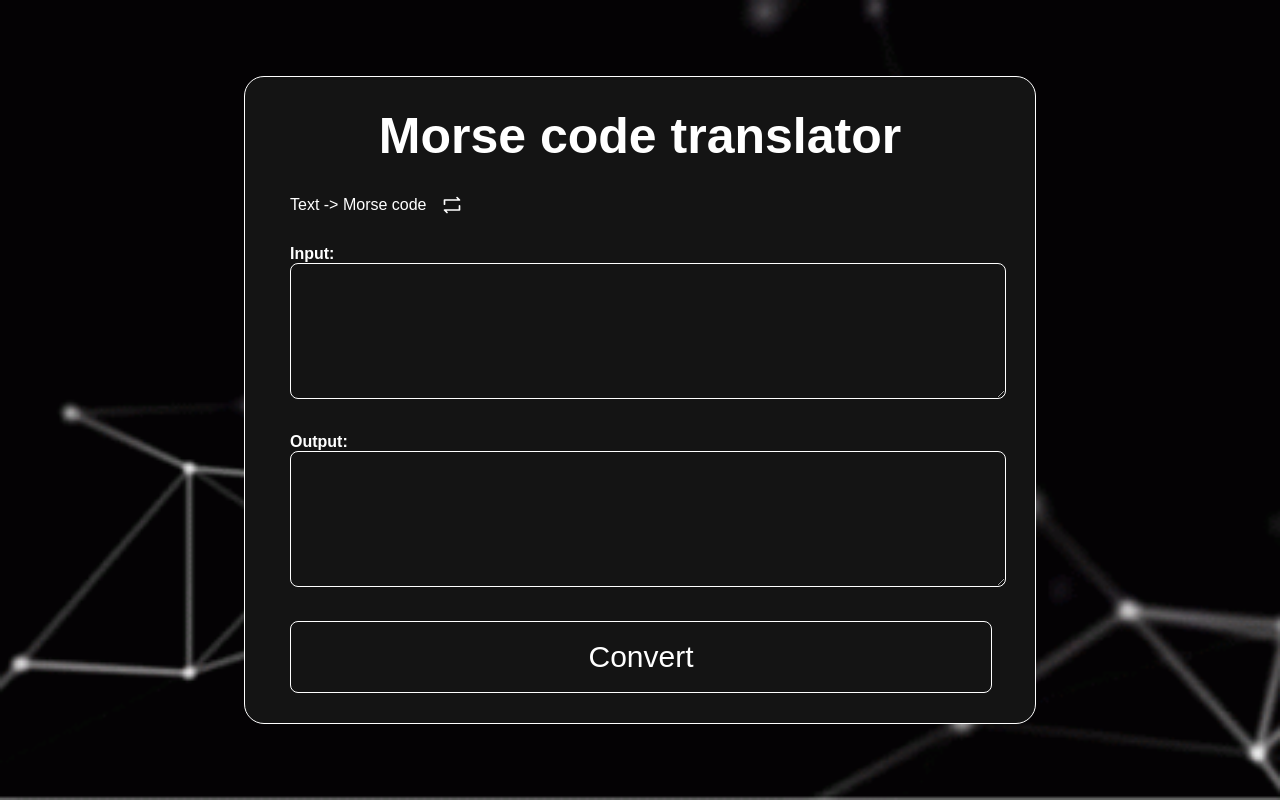
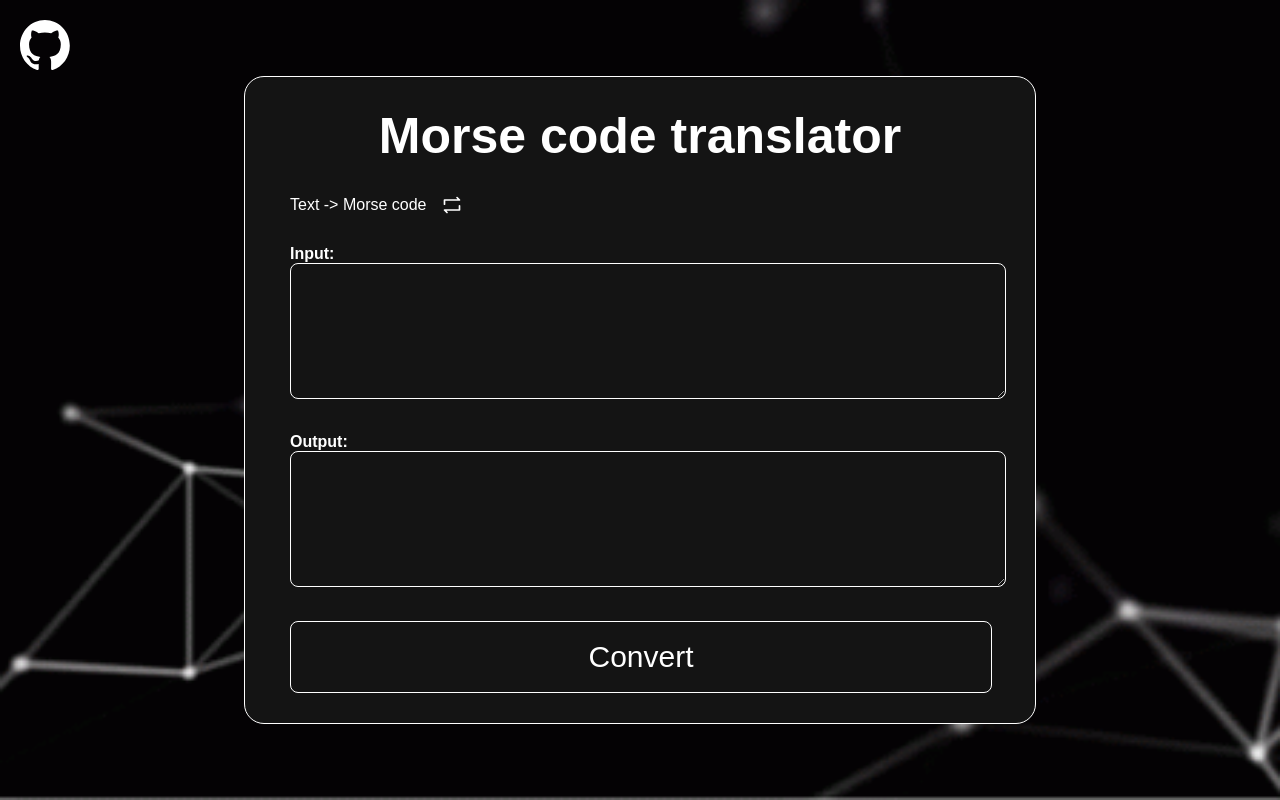
Before and after one commit to theglobehead/morse-code, a plain HTML site: page index.html in a window 1280 px wide. Drawn offline with nearby package versions, Linux system fonts and the light colour scheme; a web font is replaced by a local one.

Commit message:
feat: added github link

```diff
--- a/index.html
+++ b/index.html
@@ -14,6 +14,10 @@
     <title>Morse code</title>
 </head>
 <body>
+    <a class="github-a" href="https://github.com/theglobehead/morse-code">
+        <img src="/media/github-mark-white.svg">
+    </a>
+
     <div class="container">
         <h1>Morse code translator</h1>
 
--- a/scss/main.scss
+++ b/scss/main.scss
@@ -13,11 +13,25 @@ body{
     justify-content: center;
     align-items: center;
 
-    width: 100%;
+    width: fit-content;
+    height: fit-content;
+    min-width: 100%;
     min-height: 100vh;
-    height: fit-content;
-    padding: 20px;
+    padding: 20px 90px;
     box-sizing: border-box;
+}
+
+.github-a{
+    position: absolute;
+    top: 20px;
+    left: 20px;
+    cursor: pointer;
+    border-radius: 90%;
+
+    img{
+        width: 50px;
+        height: 50px;
+    }
 }
 
 .container{
```
Also changed, not shown: media/github-mark-white.svg (added), scss/main.css, 1 other file.
